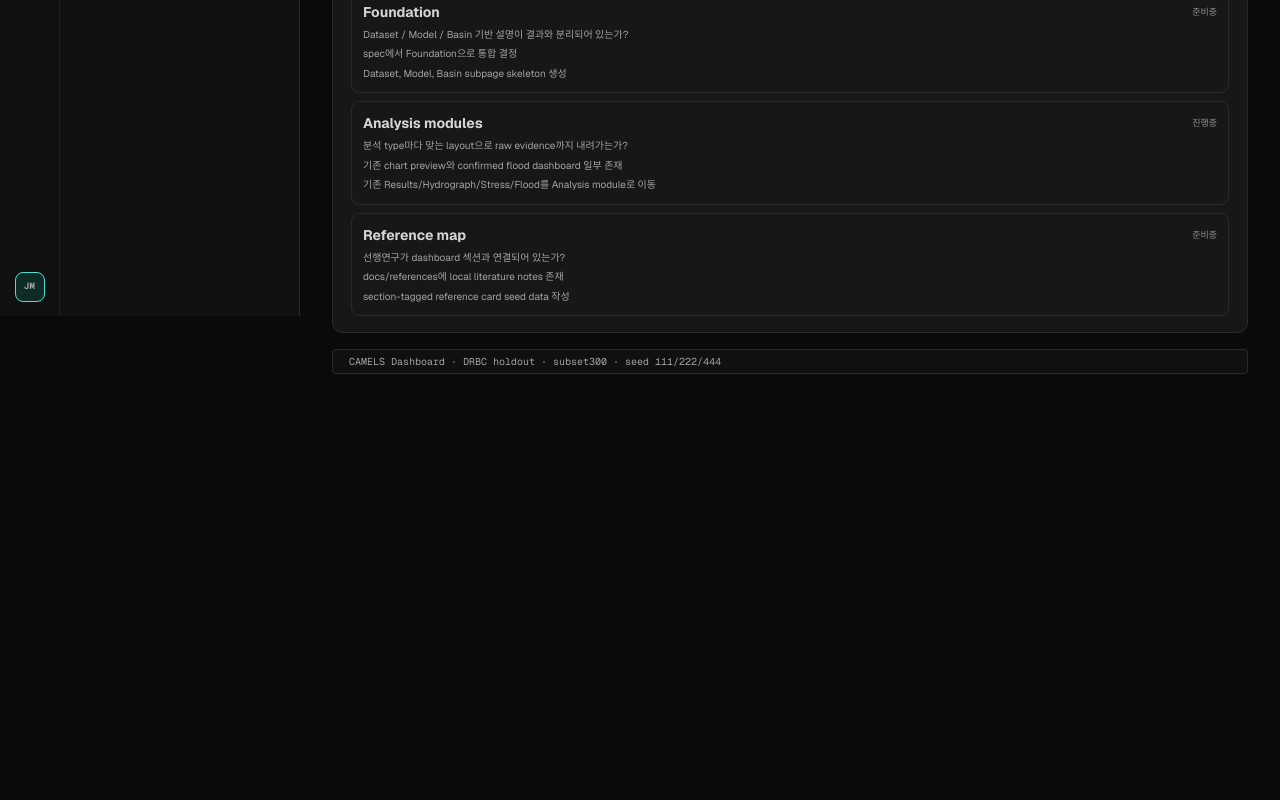
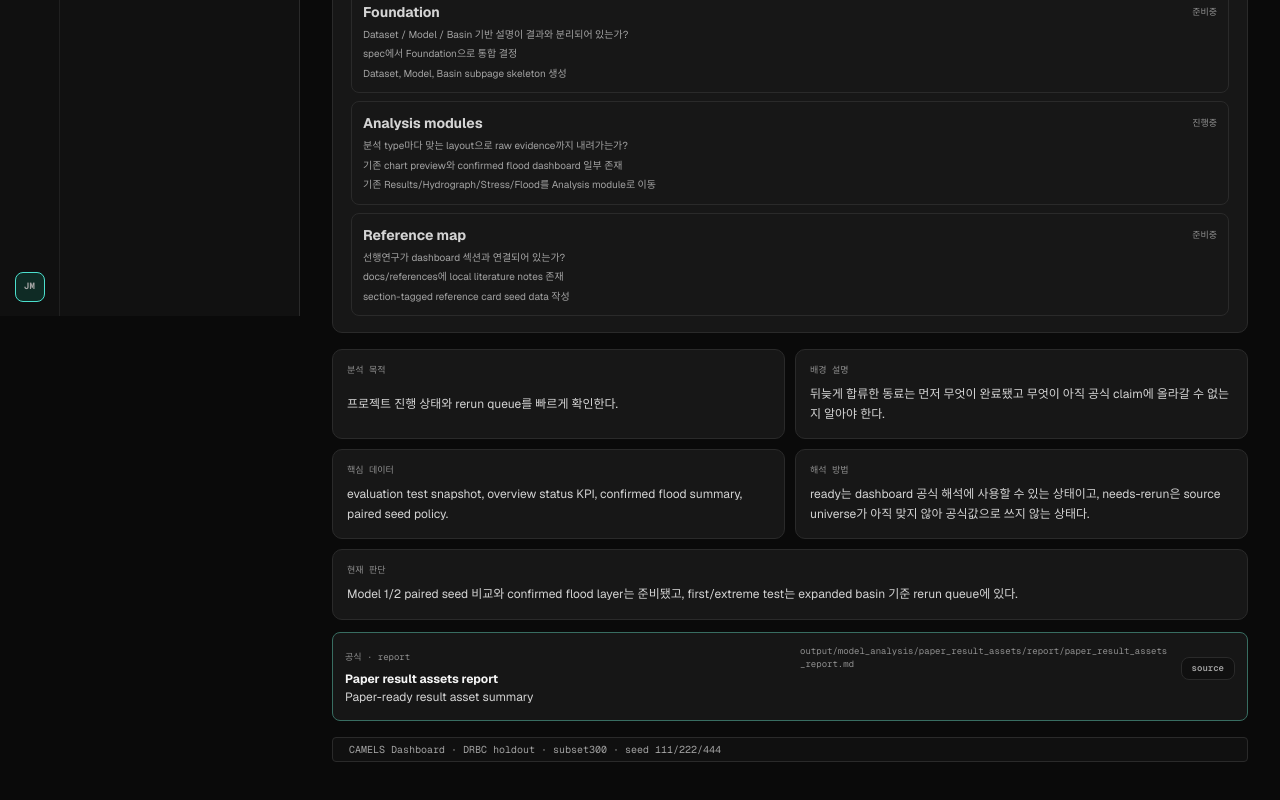
Before and after one commit to mossyantler/flood-underestimation-lstm, a Next.js app in the folder dashboard/: page /overview in a window 1280 px wide. Shown: the part 484-1284 px from the top of the page. Before the commit the page ends 906 px from the top, so only its background shows below. Built offline with nearby package versions, Linux system fonts and the light colour scheme.

Commit message:
feat: show catalog-backed dashboard evidence blocks

```diff
--- a/dashboard/app/[section]/page.tsx
+++ b/dashboard/app/[section]/page.tsx
@@ -7,7 +7,9 @@ import { WorkflowPanel } from "@/components/workflow-panel";
 import { FoundationTabs } from "@/components/foundation-tabs";
 import { AnalysisModuleIndex } from "@/components/analysis-module-index";
 import { ReferenceMap } from "@/components/reference-map";
+import { EvidenceBlock } from "@/components/evidence-block";
 import { SECTION_CSV } from "@/lib/export";
+import { getCopyForModule, getEvidenceForModule } from "@/lib/evidence-catalog";
 
 interface Props { params: Promise<{ section: string }> }
 
@@ -41,12 +43,16 @@ export default async function SectionPage({ params }: Props) {
 }
 
 function OverviewSection() {
+  const copy = getCopyForModule("overview/status");
+  const evidence = getEvidenceForModule("overview/status");
+
   return (
     <>
       <p className="section-lede">
         CAMELS dashboard는 연구 claim의 상태와 근거를 관리하고, headline indicator에서 raw hydrologic evidence까지 내려가는 실험 검토 workbench다.
       </p>
       <StatusBoard />
+      {copy && <EvidenceBlock copy={copy} items={evidence} />}
     </>
   );
 }
--- a/dashboard/app/globals.css
+++ b/dashboard/app/globals.css
@@ -584,6 +584,79 @@ h1, h2, h3 { margin: 0; font-weight: 700; letter-spacing: 0; }
 }
 
 .source-row code {
+  overflow-wrap: anywhere;
+}
+
+.evidence-block {
+  display: grid;
+  gap: 12px;
+}
+
+.evidence-copy-grid {
+  display: grid;
+  grid-template-columns: repeat(2, minmax(0, 1fr));
+  gap: 10px;
+}
+
+.evidence-copy-card {
+  background: var(--panel);
+  border: 1px solid var(--hairline);
+  border-radius: var(--r-lg);
+  display: grid;
+  gap: 7px;
+  padding: 14px;
+}
+
+.evidence-copy-card-wide {
+  grid-column: 1 / -1;
+}
+
+.evidence-copy-card span,
+.evidence-row-kicker {
+  color: var(--ink-dim);
+  font-family: var(--font-geist-mono), monospace;
+  font-size: 9px;
+}
+
+.evidence-copy-card p,
+.evidence-row p {
+  color: var(--ink-body);
+  font-size: 12px;
+  line-height: 1.65;
+  margin: 0;
+}
+
+.evidence-list {
+  display: grid;
+  gap: 8px;
+}
+
+.evidence-row {
+  align-items: start;
+  background: var(--panel-inner);
+  border: 1px solid var(--hairline);
+  border-radius: var(--r-md);
+  display: grid;
+  gap: 8px;
+  grid-template-columns: minmax(0, 1.2fr) minmax(0, 1fr) auto;
+  padding: 12px;
+}
+
+.evidence-row[data-role="canonical"] {
+  border-color: color-mix(in srgb, #50e3c2 36%, var(--hairline));
+}
+
+.evidence-row strong {
+  color: var(--ink);
+  display: block;
+  font-size: 12px;
+  margin-top: 4px;
+}
+
+.evidence-row code {
+  color: var(--ink-dim);
+  font-family: var(--font-geist-mono), monospace;
+  font-size: 9px;
   overflow-wrap: anywhere;
 }
 
@@ -1415,6 +1488,8 @@ h1, h2, h3 { margin: 0; font-weight: 700; letter-spacing: 0; }
   .confirmed-workbench { grid-template-columns: 1fr; }
   .source-row { grid-template-columns: 1fr; }
   .chart-footnote { flex-direction: column; }
+  .evidence-copy-grid,
+  .evidence-row { grid-template-columns: 1fr; }
 }
 
 @media (max-width: 480px) {
@@ -1431,6 +1506,7 @@ h1, h2, h3 { margin: 0; font-weight: 700; letter-spacing: 0; }
   .kpi-strip,
   .hero-row,
   .panel-grid,
+  .evidence-block,
   .workflow-step-grid,
   .analysis-module-grid,
   .reference-map,
--- /dev/null
+++ b/dashboard/components/evidence-block.tsx
@@ -0,0 +1,77 @@
+import Link from "next/link";
+import type { AnalysisModuleCopy, EvidenceItem } from "@/lib/evidence-types";
+
+type EvidenceBlockProps = {
+  copy: AnalysisModuleCopy;
+  items: readonly EvidenceItem[];
+};
+
+const ROLE_LABEL: Record<EvidenceItem["role"], string> = {
+  canonical: "공식",
+  supporting: "보조",
+  archive: "보관",
+};
+
+const LOCAL_ABSOLUTE_PATH = /^\/(?:Users|Volumes|private|tmp|var|opt|home)\//;
+
+function isLinkablePath(path: string) {
+  if (/^https?:\/\//.test(path)) return true;
+  return path.startsWith("/") && !path.startsWith("//") && !LOCAL_ABSOLUTE_PATH.test(path);
+}
+
+export function EvidenceBlock({ copy, items }: EvidenceBlockProps) {
+  const visibleItems = [...items].sort((a, b) => a.priority - b.priority || a.title.localeCompare(b.title));
+
+  return (
+    <section className="evidence-block">
+      <div className="evidence-copy-grid">
+        <article className="evidence-copy-card">
+          <span>분석 목적</span>
+          <p>{copy.analysisPurpose}</p>
+        </article>
+        <article className="evidence-copy-card">
+          <span>배경 설명</span>
+          <p>{copy.background}</p>
+        </article>
+        <article className="evidence-copy-card">
+          <span>핵심 데이터</span>
+          <p>{copy.coreData}</p>
+        </article>
+        <article className="evidence-copy-card">
+          <span>해석 방법</span>
+          <p>{copy.interpretationMethod}</p>
+        </article>
+        <article className="evidence-copy-card evidence-copy-card-wide">
+          <span>현재 판단</span>
+          <p>{copy.currentJudgment}</p>
+        </article>
+      </div>
+      <div className="evidence-list" aria-label={`${copy.title} 근거 경로`}>
+        {visibleItems.map((item) => (
+          <EvidenceRow key={item.id} item={item} />
+        ))}
+      </div>
+    </section>
+  );
+}
+
+function EvidenceRow({ item }: { item: EvidenceItem }) {
+  const path = item.chartPath ?? item.galleryPath ?? item.docPath ?? item.tablePath ?? item.sourcePath;
+  const canOpen = isLinkablePath(path);
+
+  return (
+    <article className="evidence-row" data-role={item.role}>
+      <div>
+        <span className="evidence-row-kicker">{ROLE_LABEL[item.role]} · {item.kind}</span>
+        <strong>{item.title}</strong>
+        {item.shortDescription && <p>{item.shortDescription}</p>}
+      </div>
+      <code>{item.sourcePath}</code>
+      {canOpen ? (
+        <Link href={path} className="panel-detail-link">열기</Link>
+      ) : (
+        <span className="panel-detail-link" aria-label="local source path">source</span>
+      )}
+    </article>
+  );
+}
```
Also changed, not shown: dashboard/app/[section]/[detail]/page.tsx (+7 -0 lines).
